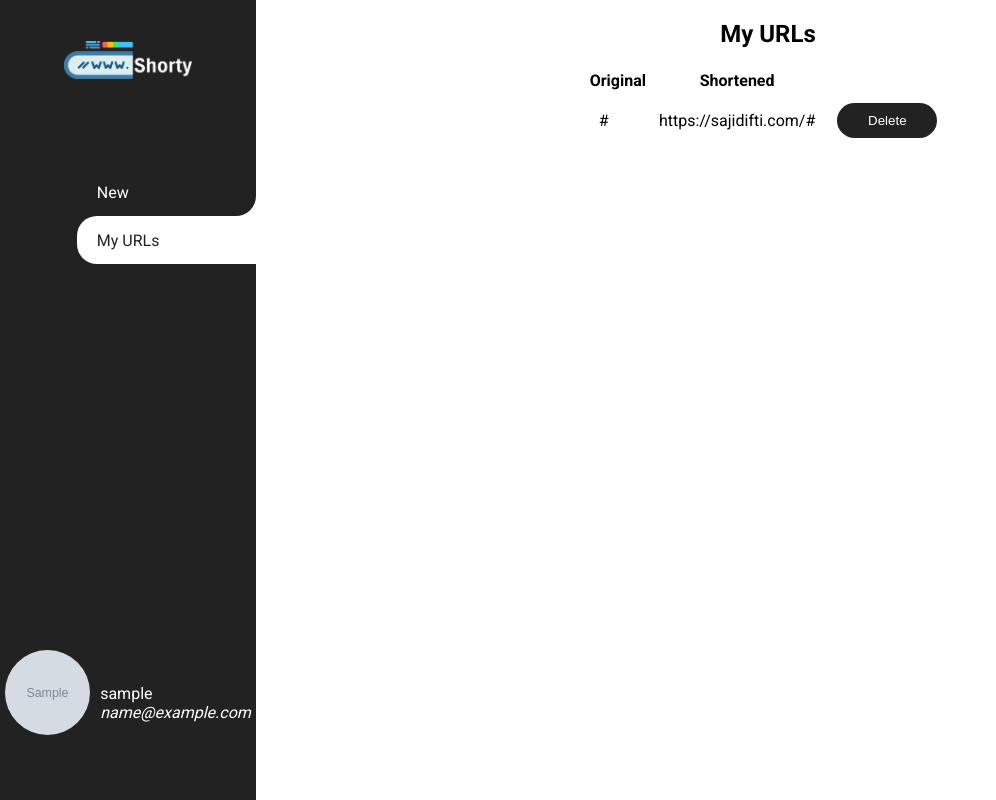
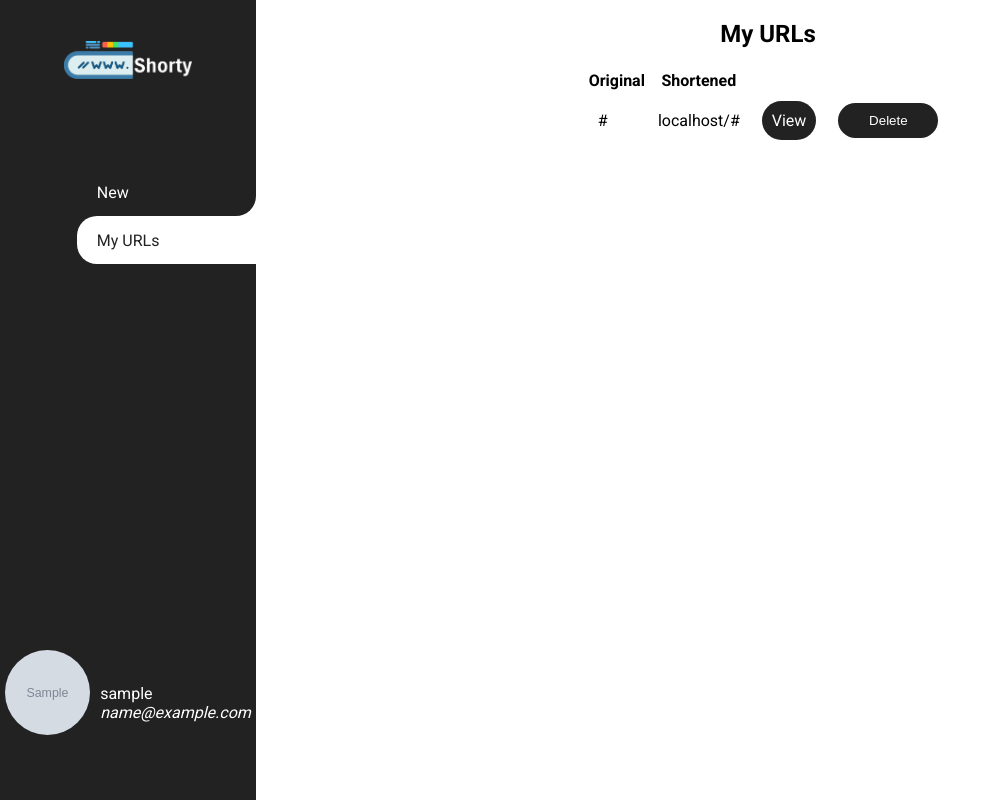
Before and after one commit to sajidifti/sajidifti.com, a Django app: page /myurls/ in a window 1280 px wide. Shown: the whole page, without its empty margins (0-996 px from the left). Run offline with Django 4.2, Linux system fonts and the light colour scheme; a user stored in the database is signed in; tables that the repository leaves empty hold one stand-in row (values such as "Sample post"); grey boxes marked "Sample" are stand-in pictures; some libraries are stand-ins or nearby versions.

Commit message:
added view button in my and all urls page + domain

```diff
--- a/main/views.py
+++ b/main/views.py
@@ -5,6 +5,7 @@ from django.http import Http404
 from django.contrib import messages
 from .forms import URLShortenerForm
 from .models import URLShortener
+from django.contrib.sites.shortcuts import get_current_site
 
 
 @login_required
@@ -51,7 +52,7 @@ def allurls(request):
         return redirect("allurls")
 
     urls = URLShortener.objects.all()
-    return render(request, "main/allURLs.html", {"urls": urls})
+    return render(request, "main/allURLs.html", {"urls": urls, "domain": get_current_site(request).domain, })
 
 
 @login_required
@@ -67,7 +68,7 @@ def myurls(request):
 
     urls = URLShortener.objects.filter(user=user)
 
-    return render(request, "main/myURLs.html", {"urls": urls})
+    return render(request, "main/myURLs.html", {"urls": urls, "domain": get_current_site(request).domain, })
 
 
 @login_required
@@ -76,7 +77,7 @@ def shortened(request, pk):
     url_shortener = get_object_or_404(URLShortener, pk=pk)
     url_user = url_shortener.user
 
-    if user != url_user:
+    if user != url_user and user.groups.all()[0].name == "generaluser":
         return redirect("home")
 
-    return render(request, "main/shortened.html", {"url_shortener": url_shortener})
+    return render(request, "main/shortened.html", {"url_shortener": url_shortener, "domain": get_current_site(request).domain, })
--- a/static/css/shorty-style.css
+++ b/static/css/shorty-style.css
@@ -345,6 +345,7 @@ td {
 
 .form-btn,
 .users-form button {
+  text-decoration: none;
   padding: 10px;
   width: 100px;
   background-color: var(--left-panel-bg-color);
--- a/templates/main/allURLs.html
+++ b/templates/main/allURLs.html
@@ -103,7 +103,10 @@
                                     {% csrf_token %}
                                     <tr>
                                         <td>{{ url.original_url }}</td>
-                                        <td>https://sajidifti.com/{{ url.custom_url }}</td>
+                                        <td>{{ domain }}/{{ url.custom_url }}</td>
+                                        <td>
+                                            <a href="{% url 'shortened' url.id %}" class="form-btn">View</a>
+                                        </td>
                                         <td>
                                             <input type="hidden" name="url_id" value="{{ url.id }}">
                                             <button type="submit" class="form-btn">Delete</button>
--- a/templates/main/myURLs.html
+++ b/templates/main/myURLs.html
@@ -105,7 +105,10 @@
                                     {% csrf_token %}
                                     <tr>
                                         <td>{{ url.original_url }}</td>
-                                        <td>https://sajidifti.com/{{ url.custom_url }}</td>
+                                        <td>{{ domain }}/{{ url.custom_url }}</td>
+                                        <td>
+                                            <a href="{% url 'shortened' url.id %}" class="form-btn">View</a>
+                                        </td>
                                         <td>
                                             <input type="hidden" name="url_id" value="{{ url.id }}">
                                             <button type="submit" class="form-btn">Delete</button>
--- a/templates/main/shortened.html
+++ b/templates/main/shortened.html
@@ -96,13 +96,11 @@
                         <h2>URL Shortened</h2>
                         <input type="text"
                                name="originalurl"
-                               disabled
                                value="{{ url_shortener.original_url }}">
                         <input type="text"
                                id="shortened-url"
                                name="shortenedurl"
-                               disabled
-                               value="https://sajidifti.com/{{ url_shortener.custom_url }}">
+                               value="{{ domain }}/{{ url_shortener.custom_url }}">
                         <div class="tooltip">
                             <button onclick="copyToClipboard(event)" onmouseout="outFunc()">
                                 <span class="tooltiptext" id="myTooltip">Copy to clipboard</span>
--- a/users/views.py
+++ b/users/views.py
@@ -26,7 +26,7 @@ from .tokens import account_activation_token
 
 # Create your views here.
 
-
+@unauthenticated_users_only
 def activate(request, uidb64, token):
     User = get_user_model()
 
@@ -48,6 +48,7 @@ def activate(request, uidb64, token):
     return redirect("login")
 
 
+@unauthenticated_users_only
 def verifyReset(request, uidb64, token):
     User = get_user_model()
     allerrors = ""
@@ -80,6 +81,7 @@ def verifyReset(request, uidb64, token):
     return redirect("login")
 
 
+@unauthenticated_users_only
 def tokenEmail(request, user, to_email, subject, template, puspose):
     message = render_to_string(
         template,
```
